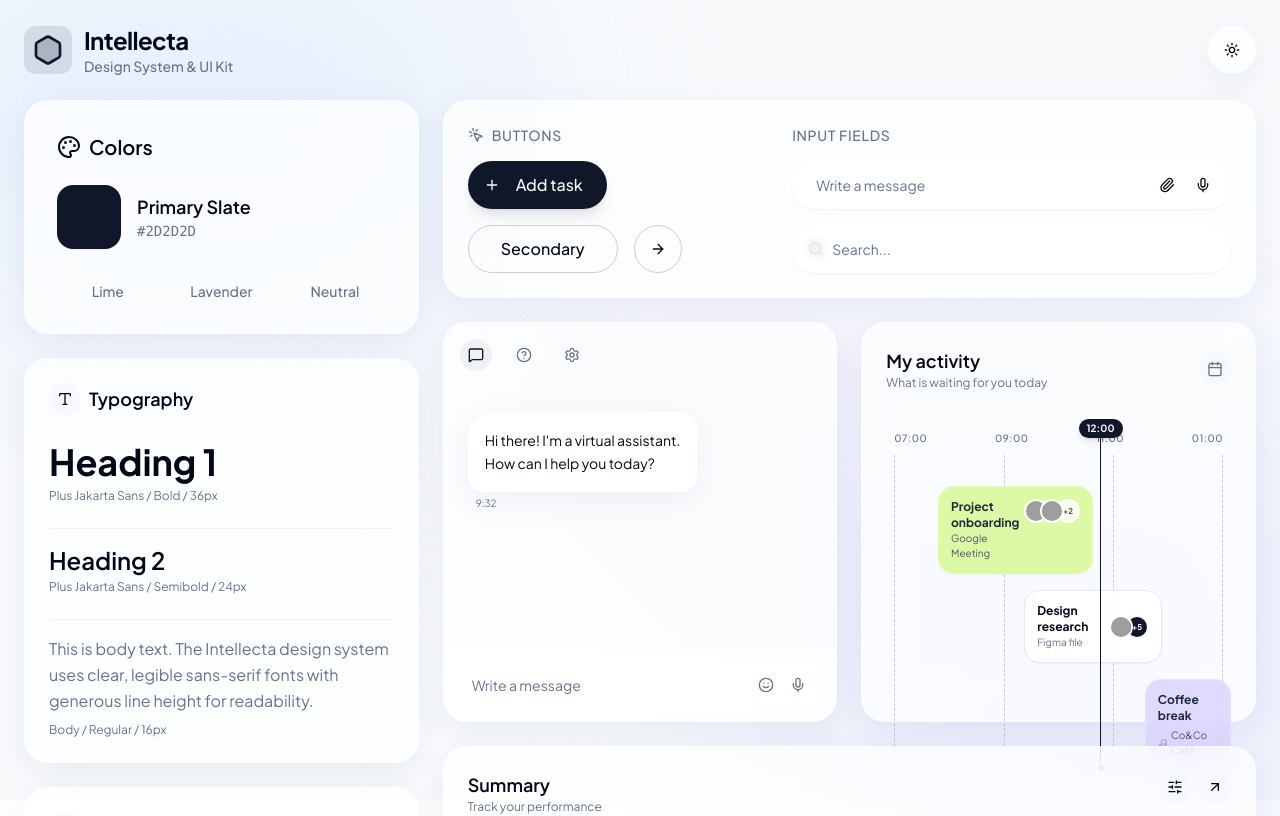
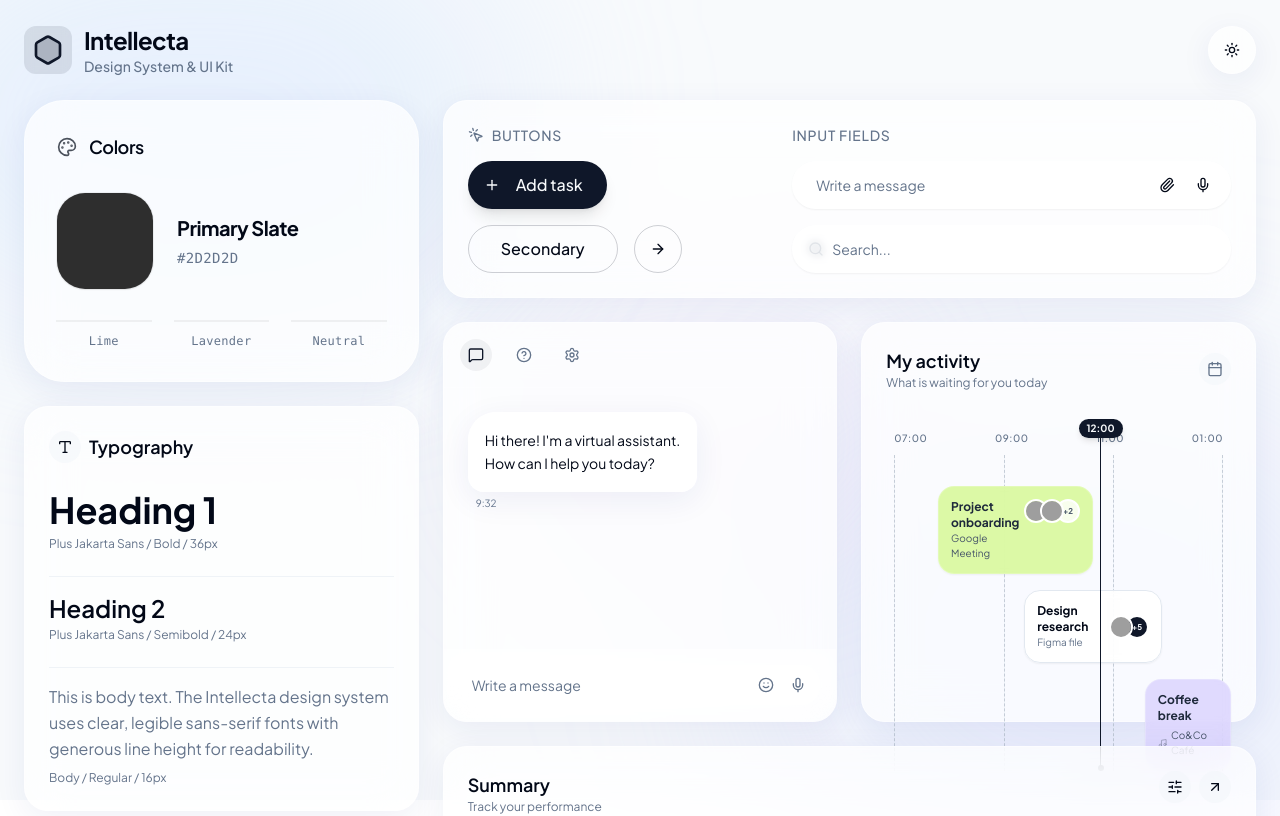
Before and after one commit to kimberlyPrest/intellecta-ui-kit-5j6g0vlra, a React (Vite) app: page / in a window 1280 px wide. Shown: the top 816 px of the page. Built offline with nearby package versions, Linux system fonts and the light colour scheme; grey boxes are pictures that could not be loaded.

Commit message:
Feat: Implement Intellecta UI color palette display

```diff
--- a/src/components/dashboard/ColorsModule.tsx
+++ b/src/components/dashboard/ColorsModule.tsx
@@ -5,32 +5,35 @@ import { cn } from '@/lib/utils'
 export function ColorsModule() {
   return (
     <GlassCard
-      className="bg-surface-light dark:bg-surface-dark border border-white/50 dark:border-gray-700 p-8 rounded-3xl shadow-soft flex flex-col gap-6"
+      className="bg-surface-light dark:bg-surface-dark border border-white/50 dark:border-gray-700 p-8 rounded-[2.5rem] shadow-soft flex flex-col gap-8"
       delay={100}
     >
-      <div className="flex items-center gap-2">
-        <Palette className="w-6 h-6" />
-        <h2 className="text-xl font-semibold">Colors</h2>
+      <div className="flex items-center gap-3">
+        <Palette className="w-5 h-5 text-foreground/70" />
+        <h2 className="text-lg font-semibold tracking-tight text-foreground">
+          Colors
+        </h2>
       </div>
 
-      <div className="space-y-6">
-        <div className="group flex items-center gap-4">
-          <div className="w-16 h-16 rounded-2xl bg-primary shadow-sm transition-all duration-300 group-hover:ring-4 group-hover:ring-primary/20" />
-          <div className="flex flex-col">
-            <span className="text-lg font-semibold">Primary Slate</span>
-            <span className="font-mono text-sm text-muted-foreground uppercase">
+      <div className="flex flex-col gap-8">
+        {/* Primary Color Block */}
+        <div className="group flex items-center gap-6">
+          <div className="w-20 h-20 sm:w-24 sm:h-24 shrink-0 rounded-[1.75rem] bg-intellecta-slate shadow-sm transition-all duration-300 group-hover:scale-105 group-hover:shadow-md ring-1 ring-black/5 dark:ring-white/10" />
+          <div className="flex flex-col gap-1.5">
+            <span className="text-xl font-bold text-foreground tracking-tight">
+              Primary Slate
+            </span>
+            <span className="font-mono text-sm font-medium text-muted-foreground uppercase tracking-wide">
               #2D2D2D
             </span>
           </div>
         </div>
 
-        <div className="grid grid-cols-3 gap-3">
-          <ColorSwatch name="Lime" colorClass="bg-accent-lime" />
-          <ColorSwatch name="Lavender" colorClass="bg-accent-purple" />
-          <ColorSwatch
-            name="Neutral"
-            colorClass="bg-gray-200 dark:bg-gray-600"
-          />
+        {/* Accent Colors Grid */}
+        <div className="grid grid-cols-3 gap-4 sm:gap-6">
+          <ColorSwatch name="Lime" colorClass="bg-intellecta-lime" />
+          <ColorSwatch name="Lavender" colorClass="bg-intellecta-lavender" />
+          <ColorSwatch name="Neutral" colorClass="bg-intellecta-neutral" />
         </div>
       </div>
     </GlassCard>
@@ -45,14 +48,14 @@ function ColorSwatch({
   colorClass: string
 }) {
   return (
-    <div className="flex flex-col gap-2">
+    <div className="flex flex-col gap-3 items-center group/swatch">
       <div
         className={cn(
-          'w-full aspect-square rounded-2xl shadow-sm transition-transform hover:scale-105',
+          'w-full aspect-square rounded-[1.5rem] shadow-sm transition-all duration-300 hover:scale-105 hover:shadow-md ring-1 ring-black/5 dark:ring-white/10',
           colorClass,
         )}
       />
-      <span className="text-sm font-medium text-muted-foreground text-center">
+      <span className="font-mono text-xs font-medium text-muted-foreground text-center tracking-wide group-hover/swatch:text-foreground transition-colors">
         {name}
       </span>
     </div>
```
Also changed, not shown: 7 other files (tests, documents, lock files or other folders).
